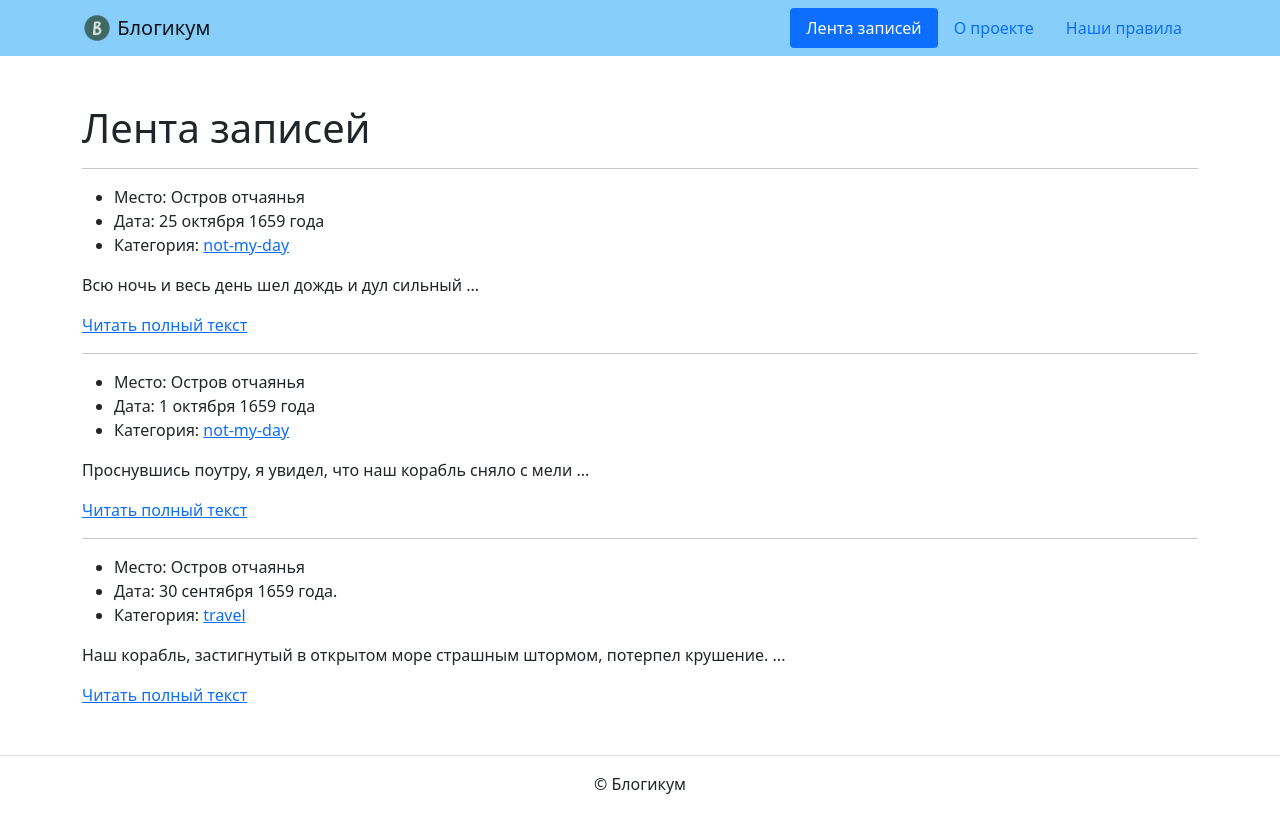
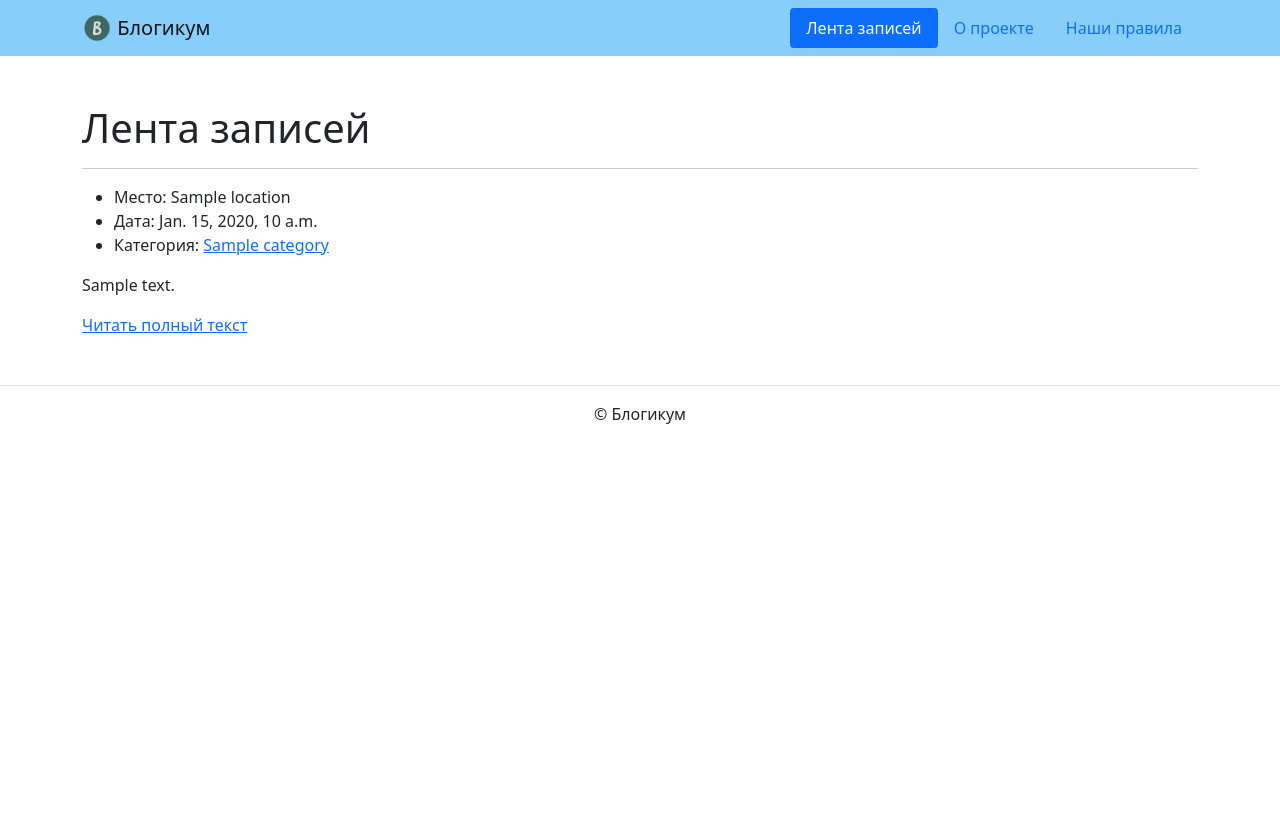
Before and after one commit to YuliaPimenova/django_sprint1, a Django app: template blogicum/templates/blog/index.html in a window 1280 px wide. After the commit the page ends 424 px from the top, so only its background shows below. Run offline with Django 3.2, Linux system fonts and the light colour scheme; the template is opened without the code that fills it: most values are stand-ins (such as "Sample title", 1, 10 or a date in 2020); some libraries are stand-ins or nearby versions.

Commit message:
Modified templates.

```diff
--- a/blogicum/blog/views.py
+++ b/blogicum/blog/views.py
@@ -46,12 +46,12 @@ posts = [
 
 def index(request):
     template_name = 'blog/index.html'
-    return render(request, template_name)
+    return render(request, template_name, {'post': posts})
 
 
 def post_detail(request, pk):
     template_name = 'blog/detail.html'
-    return render(request, template_name)
+    return render(request, template_name, posts[pk])
 
 
 def category_posts(request, pk):
--- a/blogicum/templates/blog/index.html
+++ b/blogicum/templates/blog/index.html
@@ -4,62 +4,24 @@
 
 {% block content %}
   <h1>Лента записей</h1>
-  <!-- Перебираем в цикле все посты -->
+  {% for elem in post %}
     <hr>
     <article>
       <ul>
         <li>
-          Место: Остров отчаянья
+            Место: {{ elem.location }}
         </li>
         <li>
-          Дата: 25 октября 1659 года
+            Дата: {{ elem.date }}
         </li>
         <li>
-          Категория: <a href="not-my-day">not-my-day</a>
+            Категория: <a href="{% url 'blog:category_posts' elem.category %}">{{ elem.category }}</a>
         </li>
       </ul>
-      <!-- Первые 10 слов -->
       <p>
-      Всю ночь и весь день шел дождь и дул сильный ...
+        {{ elem.text|truncatewords:10 }}
       </p>
-      <a href="blog/detail.html">Читать полный текст</a>
+      <a href="{% url 'blog:post_detail' elem.id %}">Читать полный текст</a>
     </article>
-  <hr>
-  <article>
-      <ul>
-      <li>
-          Место: Остров отчаянья
-      </li>
-      <li>
-          Дата: 1 октября 1659 года
-      </li>
-      <li>
-          Категория: <a href="not-my-day">not-my-day</a>
-      </li>
-      </ul>
-      <!-- Первые 10 слов -->
-      <p>
-      Проснувшись поутру, я увидел, что наш корабль сняло с мели ...
-      </p>
-      <a href="blog/detail.html">Читать полный текст</a>
-  </article>
-  <hr>
-  <article>
-      <ul>
-      <li>
-          Место: Остров отчаянья
-      </li>
-      <li>
-          Дата: 30 сентября 1659 года.
-      </li>
-      <li>
-          Категория: <a href="travel">travel</a>
-      </li>
-      </ul>
-      <!-- Первые 10 слов -->
-      <p>
-      Наш корабль, застигнутый в открытом море страшным штормом, потерпел крушение. ...
-      </p>
-      <a href="blog/detail.html">Читать полный текст</a>
-  </article>
+  {% endfor %}
 {% endblock %}
--- a/blogicum/templates/includes/header.html
+++ b/blogicum/templates/includes/header.html
@@ -2,23 +2,23 @@
 <header>
     <nav class="navbar navbar-light" style="background-color: lightskyblue">
       <div class="container">
-        <a class="navbar-brand" href="index.html">
+        <a class="navbar-brand" href="{% url 'blog:index' %}">
           <img src="{% static 'img/logo.png' %}" width="30" height="30" class="d-inline-block align-top" alt="">
           Блогикум
         </a>
         <ul class="nav  nav-pills">
           <li class="nav-item">
-            <a class="nav-link active" href="blog/index.html">
+            <a class="nav-link active" href="{% url 'blog:index' %}">
               Лента записей
             </a>
           </li>
           <li class="nav-item">
-            <a class="nav-link" href="pages/about.html">
+            <a class="nav-link" href="{% url 'pages:about' %}">
               О проекте
             </a>
           </li>
           <li class="nav-item">
-            <a class="nav-link" href="pages/rules.html">
+            <a class="nav-link" href="{% url 'pages:rules' %}">
               Наши правила
             </a>
           </li>
```
Also changed, not shown: blogicum/templates/blog/detail.html (+5 -11 lines). Lines whose indentation alone changed are shown as unchanged.
